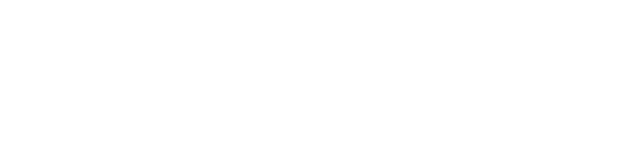
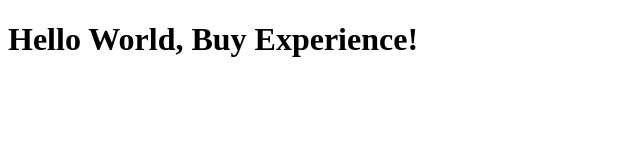
Before and after one commit to ruhnert/experience, a plain HTML site: page index.html in a window 1280 px wide. Shown: the whole page, without its empty margins (0-640 px from the left). Drawn offline with Linux system fonts and the light colour scheme.

Commit message:
Second commit

```diff
--- a/index.html
+++ b/index.html
@@ -1 +1,13 @@
 <!DOCTYPE html>
+
+<html>
+  <head>
+    <title>Buy Experience!</title>
+  </head>
+
+  <body>
+    <h1>Hello World, Buy Experience!</h1>
+
+  </body>
+
+</html>
```
